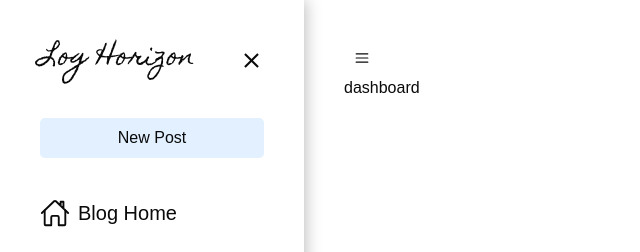
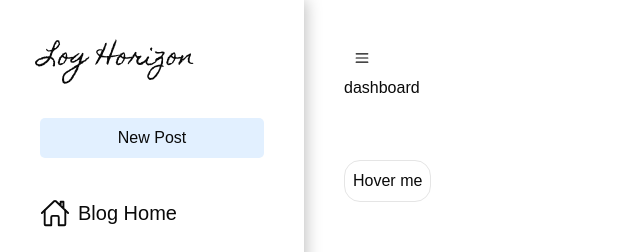
Before and after one commit to Jihan4105/Log-Horizon, a Next.js app: page /admin in a window 1280 px wide. Shown: the top 252 px of the page, without its empty margins (0-640 px from the left). Built offline with nearby package versions, Linux system fonts and the light colour scheme; a web font is replaced by a local one.

Commit message:
2025-05-30 Developments

```diff
--- a/src/app/admin/layout.tsx
+++ b/src/app/admin/layout.tsx
@@ -14,22 +14,29 @@ export default function AdminLayout ({
   children: React.ReactNode;
 }>) {
   const [sidebarStatus, setSidebarStatus] = useState(false);
+  const [overlayStatus, setOverlayStatus] = useState(false);
 
   return (
     <main className="min-h-screen flex">
       {/* Sidebar */}
       <aside className={clsx(
-        "min-w-[304px] md:flex flex-col p-10 shadow-[2px_0px_15px_0px_rgba(0,0,0,0.25)] relative z-100 translate-x-[-304px] md:translate-x-0 hidden",
+        "min-w-[304px] min-h-full flex flex-col p-10 shadow-[2px_0px_15px_0px_rgba(0,0,0,0.25)] absolute md:relative z-100 translate-x-[-304px] md:translate-x-0 bg-[#ffffff] transition-all duration-300 ease-in-out",
         {
-          "max-md:translate-x-[-304px] max-md:hidden": !sidebarStatus,
-          "max-md:translate-x-0 max-md:flex": sidebarStatus,
+          "max-md:translate-x-[-304px] max-md:invisible": !sidebarStatus,
+          "max-md:translate-x-0": sidebarStatus,
         }
         )}>
         <span className="mb-10">
           <Link href="/admin" className={`${homemadeApple.className} text-[25px]`}>Log Horizon</Link>
         </span>
 
-        <div className="absolute right-10 top-12">
+        <div
+          className="absolute right-10 top-12 rounded-full cursor-pointer md:hidden"
+          onClick={() => {
+            setSidebarStatus(!sidebarStatus)
+            setOverlayStatus(!overlayStatus)
+          }}
+        >
           <IoMdClose size={25}/>
         </div>
 
@@ -47,15 +54,39 @@ export default function AdminLayout ({
         </li>
       </aside>
 
-      {/* Toggle Button */}
-      <button
-        className="md:hidden p-4 text-[30px] top-0 left-0 border relative"
-        onClick={() => setSidebarStatus(!sidebarStatus)}>
+      {/* Overlay */}
+      <div className={
+        clsx(
+          "absolute top-0 left-0 min-w-full min-h-full bg-black/50 z-50 transition-transform duration-300 ease-in-out md:hidden",
+          {
+            "invisible": !overlayStatus,
+            "visible": overlayStatus,
+          }
+        )}
+        onClick={() => {
+          setSidebarStatus(!sidebarStatus);
+          setOverlayStatus(!overlayStatus);
+        }}
+      />
+
+      <div className="flex-col p-10">
+        {/* Toggle Button */}
+        <button
+          className="md:hidden p-4 text-[30px] top-0 left-0 border relative"
+          onClick={() => {
+            setSidebarStatus(!sidebarStatus)
+            setOverlayStatus(!overlayStatus)
+          }}
+        >
           Toggle
-      </button>
+        </button>
+        {/* Contents */}
+        {children}
+        <div className="mt-10 p-2 border rounded-2xl md:translate-y-5 transition-all duration-300 ease-in-out">
+          Hover me
+        </div>
+      </div>
 
-      {/* Contents */}
-      {children}
     </main>
   )
 }
--- a/src/app/admin/page.tsx
+++ b/src/app/admin/page.tsx
@@ -9,7 +9,7 @@ export const metadata: Metadata = {
 
 export default function AdminDashboardPage() {
   return (
-    <div className="p-10">
+    <div>
       <Button variant={"ghost"} size={"icon"}>
         <HiMiniBars3 />
       </Button>
```
